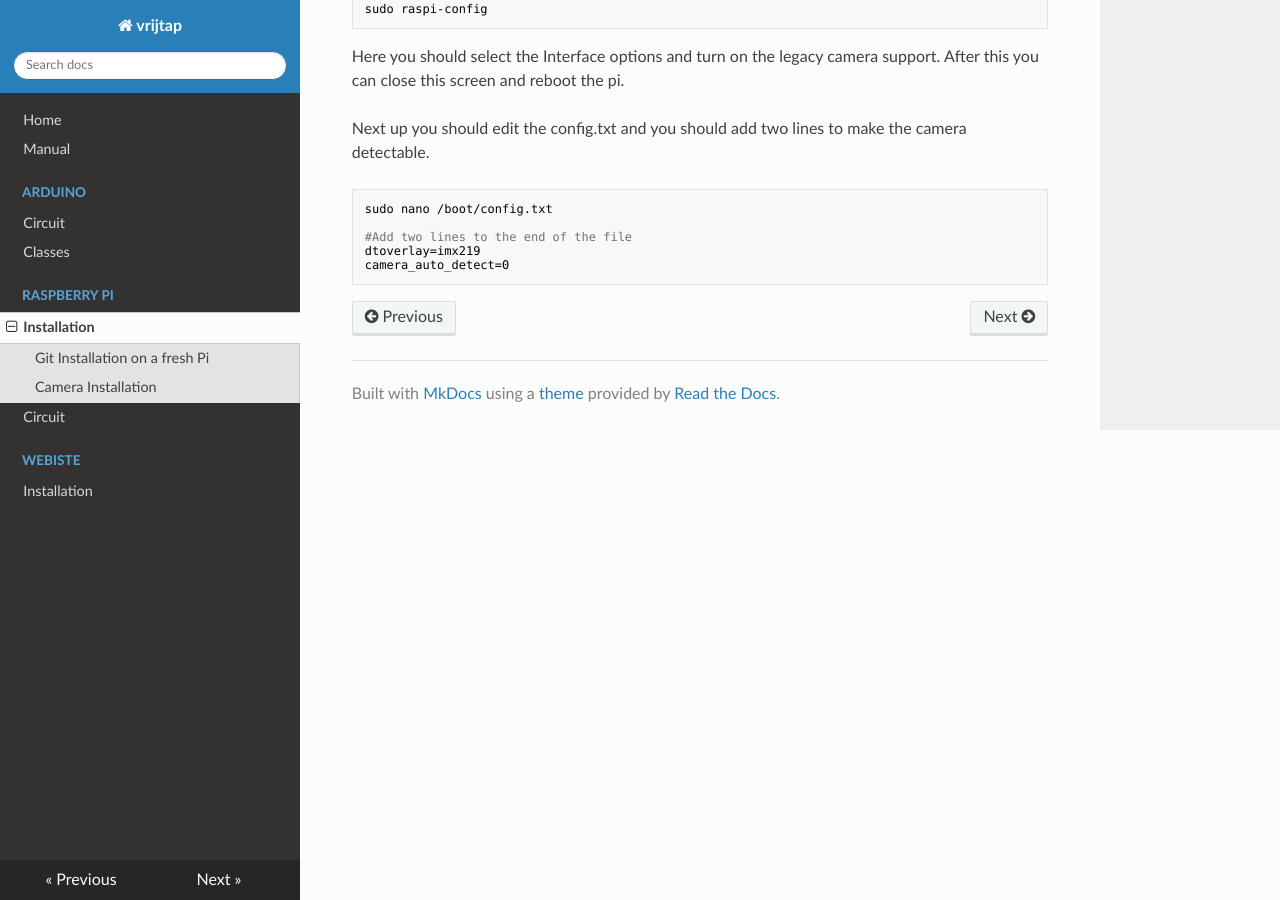
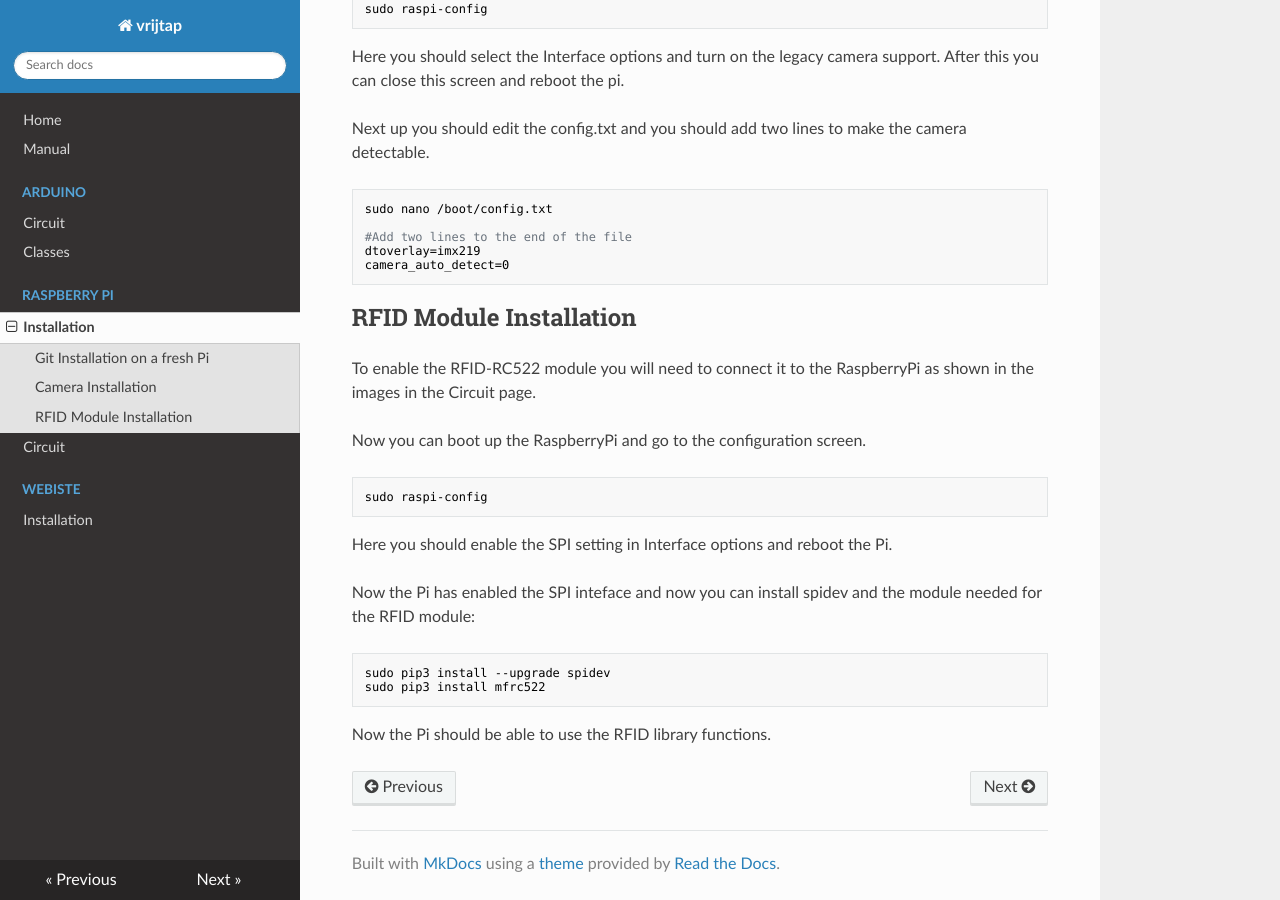
Before and after one commit to vrijtap/documentation, an MkDocs documentation site: the page built from docs/raspberry-pi/installation.md, in a window 1280 px wide and 900 px high, scrolled down 697 px. Built offline with MkDocs 1.6.1, drawn with Linux system fonts in a browser that asks for light colours; nearby versions of some CDN libraries; a script that is not in the unit is left out.

Commit message:
Added explenation on RFID reader install packages

````diff
--- a/docs/raspberry-pi/installation.md
+++ b/docs/raspberry-pi/installation.md
@@ -37,3 +37,24 @@ sudo nano /boot/config.txt
 dtoverlay=imx219
 camera_auto_detect=0
 ```
+
+## RFID Module Installation
+
+To enable the RFID-RC522 module you will need to connect it to the RaspberryPi as shown in the images in the Circuit page.
+
+Now you can boot up the RaspberryPi and go to the configuration screen.
+
+```bash
+sudo raspi-config
+```
+
+Here you should enable the SPI setting in Interface options and reboot the Pi.
+
+Now the Pi has enabled the SPI inteface and now you can install spidev and the module needed for the RFID module:
+
+```bash
+sudo pip3 install --upgrade spidev
+sudo pip3 install mfrc522
+```
+
+Now the Pi should be able to use the RFID library functions.
````
